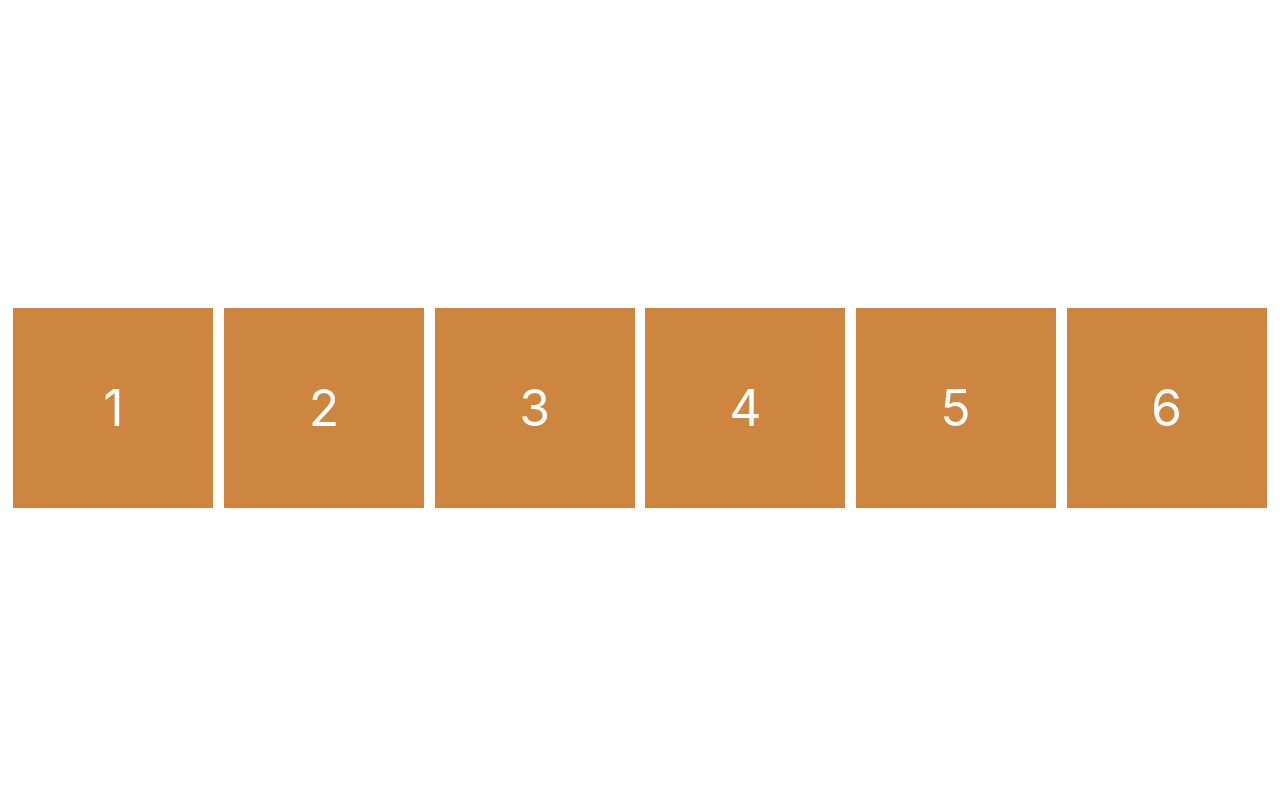
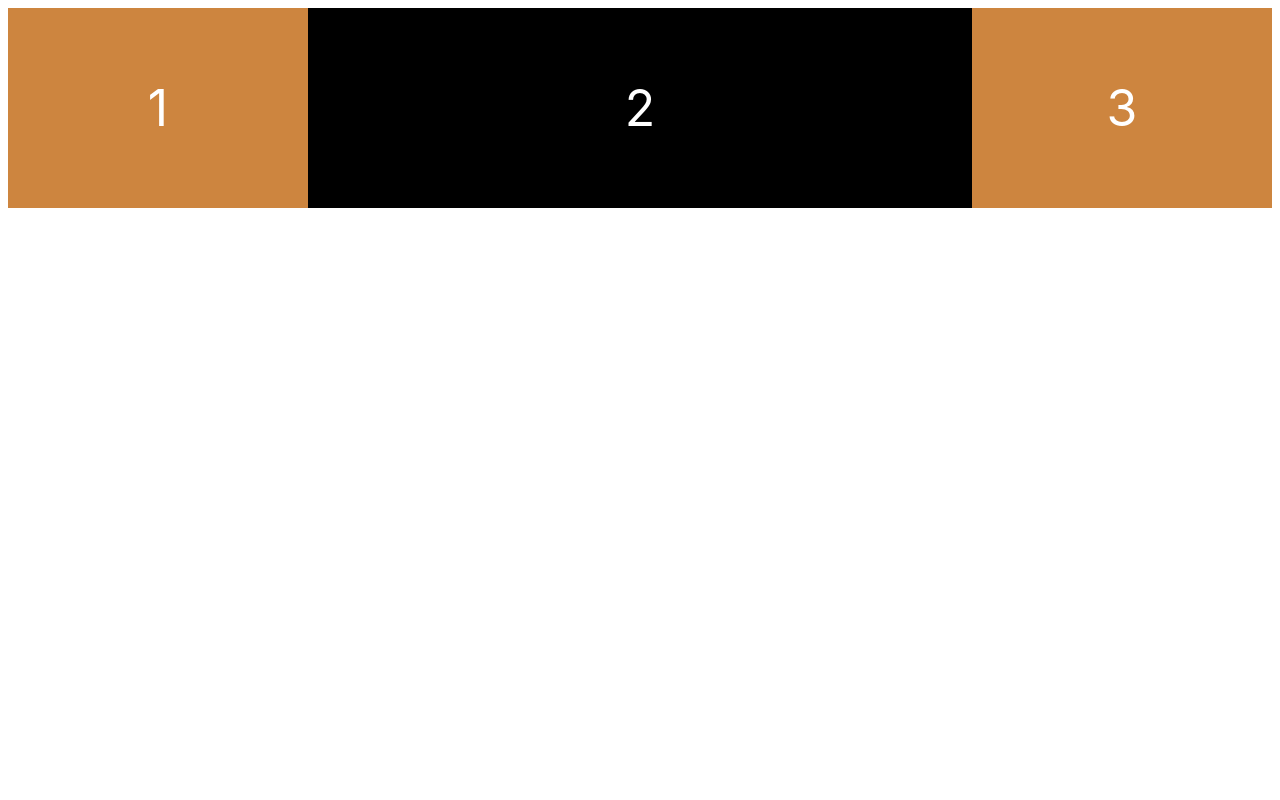
Before and after one commit to Yeonlisa/scss-masterclass, a plain HTML site: page index.html in a window 1280 px wide. Shown: the top 800 px of the page. Drawn offline with Linux system fonts and the light colour scheme.

Commit message:
flex-grow, flex-shrink

```diff
--- a/index.html
+++ b/index.html
@@ -12,10 +12,6 @@
         <div class="child">1</div>
         <div class="child">2</div>
         <div class="child">3</div>
-        <div class="child">4</div>
-        <div class="child">5</div>
-        <div class="child">6</div>
-        <div class="child">7</div>
     </div>
 </body>
 </html>
--- a/styles.css
+++ b/styles.css
@@ -7,13 +7,11 @@ body {
     display: flex;
     /* Main Axis */
     justify-content: space-around;
-    align-content: space-around;
-    height: 200vh;
-    flex-wrap: wrap;
+    width: 100%;
 }
 
 .child {
-    width: 200px;
+    width: 300px;
     height: 200px;
     background: peru;
     color: white;
@@ -22,3 +20,8 @@ body {
     justify-content: center;
     align-items: center;
 }
+
+.child:nth-child(2) {
+    background: #000;
+    flex-grow: 1;
+}
```
Also changed, not shown: README.md.
